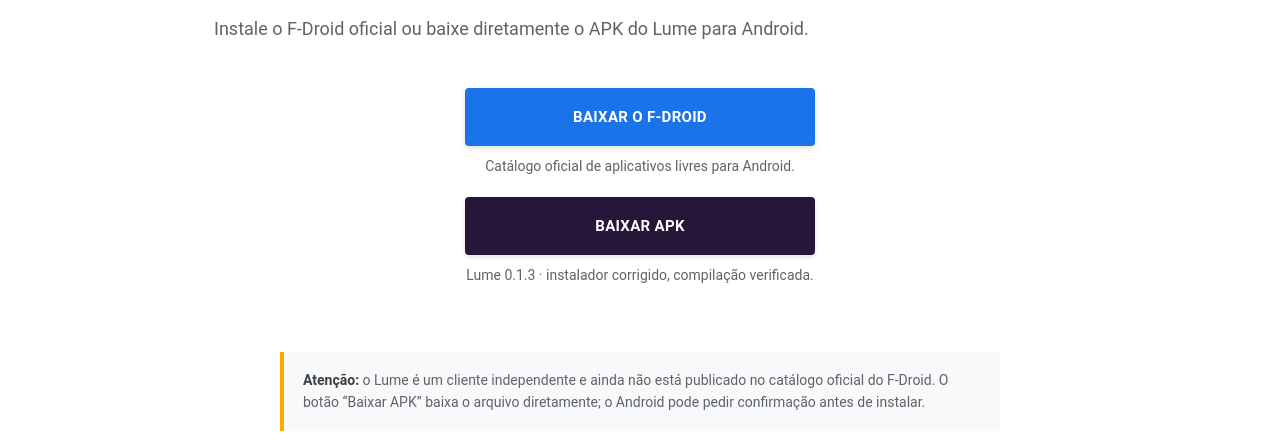
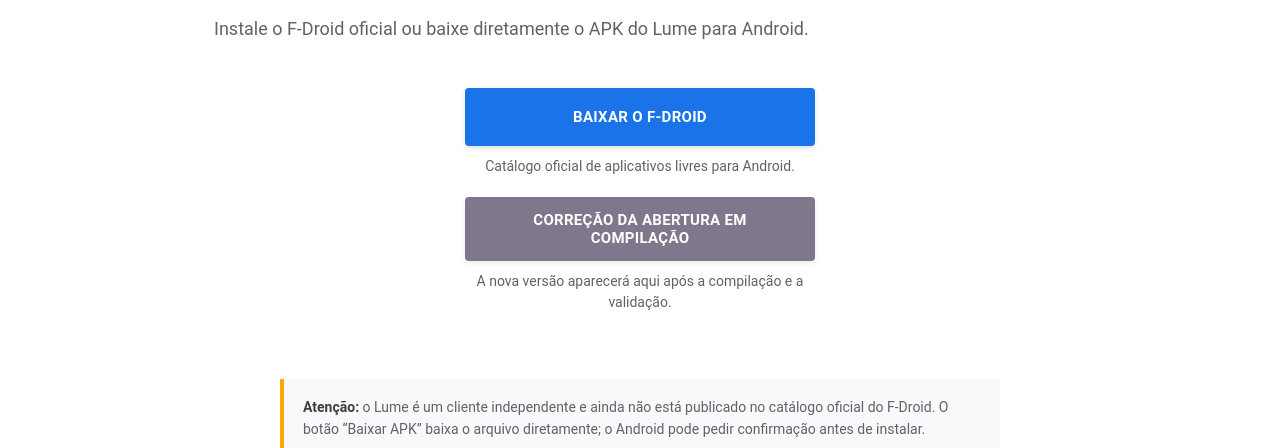
Before and after one commit to contactokakashigamesofc24-dotcom/Lume-Download, a plain HTML site: page index.html in a window 1280 px wide. Shown: the part 309-757 px from the top of the page. Drawn offline with Linux system fonts and the light colour scheme.

Commit message:
Hold Lume APK download while splash icon fix builds

```diff
--- a/index.html
+++ b/index.html
@@ -23,8 +23,8 @@
     <section class="buttons" aria-label="Downloads">
       <a class="btn" href="https://f-droid.org/F-Droid.apk">BAIXAR O F-DROID</a>
       <p class="caption">Catálogo oficial de aplicativos livres para Android.</p>
-      <a class="btn secondary" href="https://github.com/contactokakashigamesofc24-dotcom/Signal-Android-Connect/releases/download/lume-0.1.3-2026-11-26/Lume.apk">BAIXAR APK</a>
-      <p class="caption">Lume 0.1.3 · instalador corrigido, compilação verificada.</p>
+      <span class="btn secondary" aria-disabled="true" style="opacity:.58;cursor:not-allowed">CORREÇÃO DA ABERTURA EM COMPILAÇÃO</span>
+      <p class="caption">A nova versão aparecerá aqui após a compilação e a validação.</p>
     </section>
     <aside class="notice"><strong>Atenção:</strong> o Lume é um cliente independente e ainda não está publicado no catálogo oficial do F-Droid. O botão “Baixar APK” baixa o arquivo diretamente; o Android pode pedir confirmação antes de instalar.</aside>
     <p class="legal">O Lume é um projeto independente, sem afiliação ou endosso da Signal. Consulte os <a href="https://github.com/contactokakashigamesofc24-dotcom/Signal-Android-Connect/blob/luiz-independent-client/docs/LEGAL.md">termos e a política preliminar de privacidade</a> antes de instalar.</p>
```
